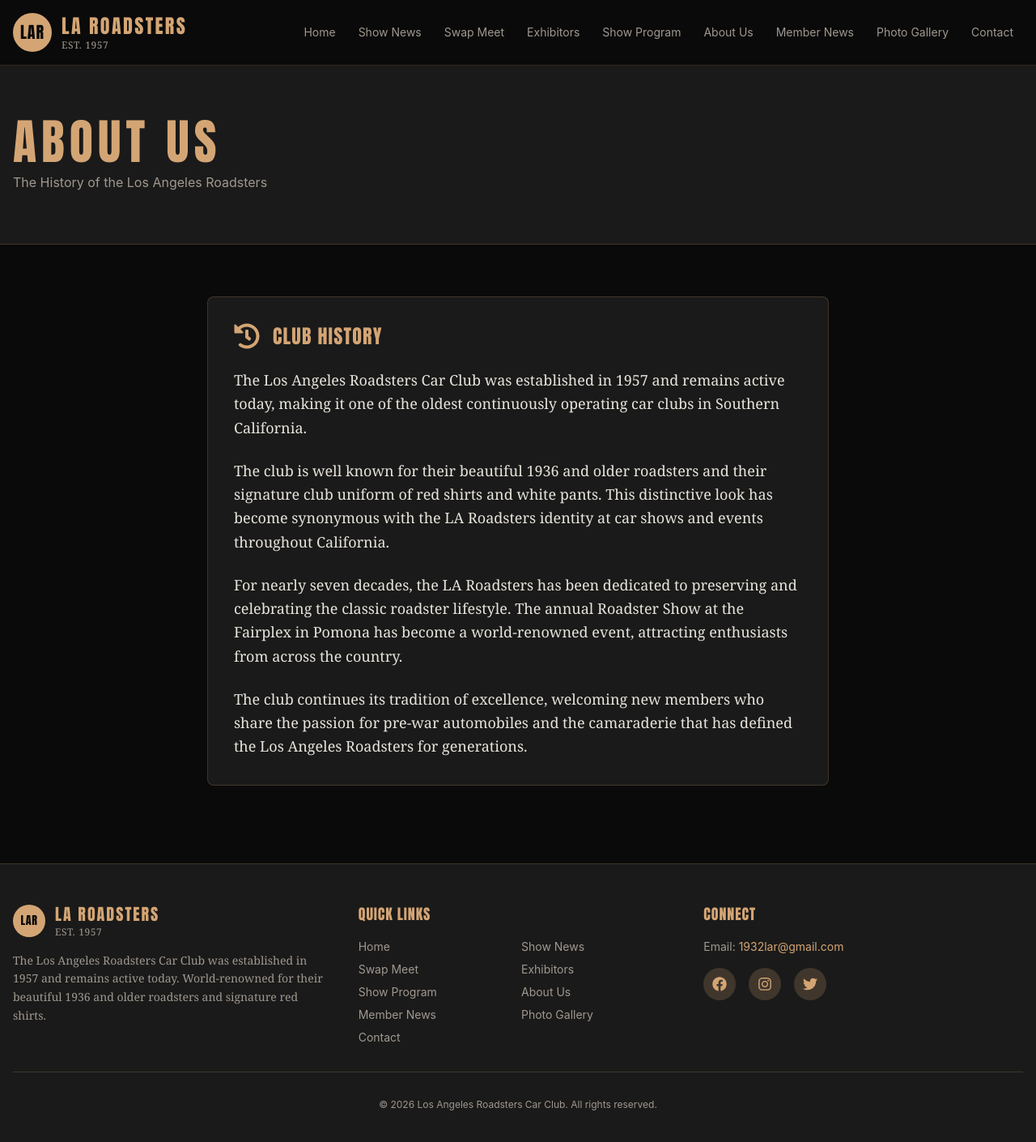
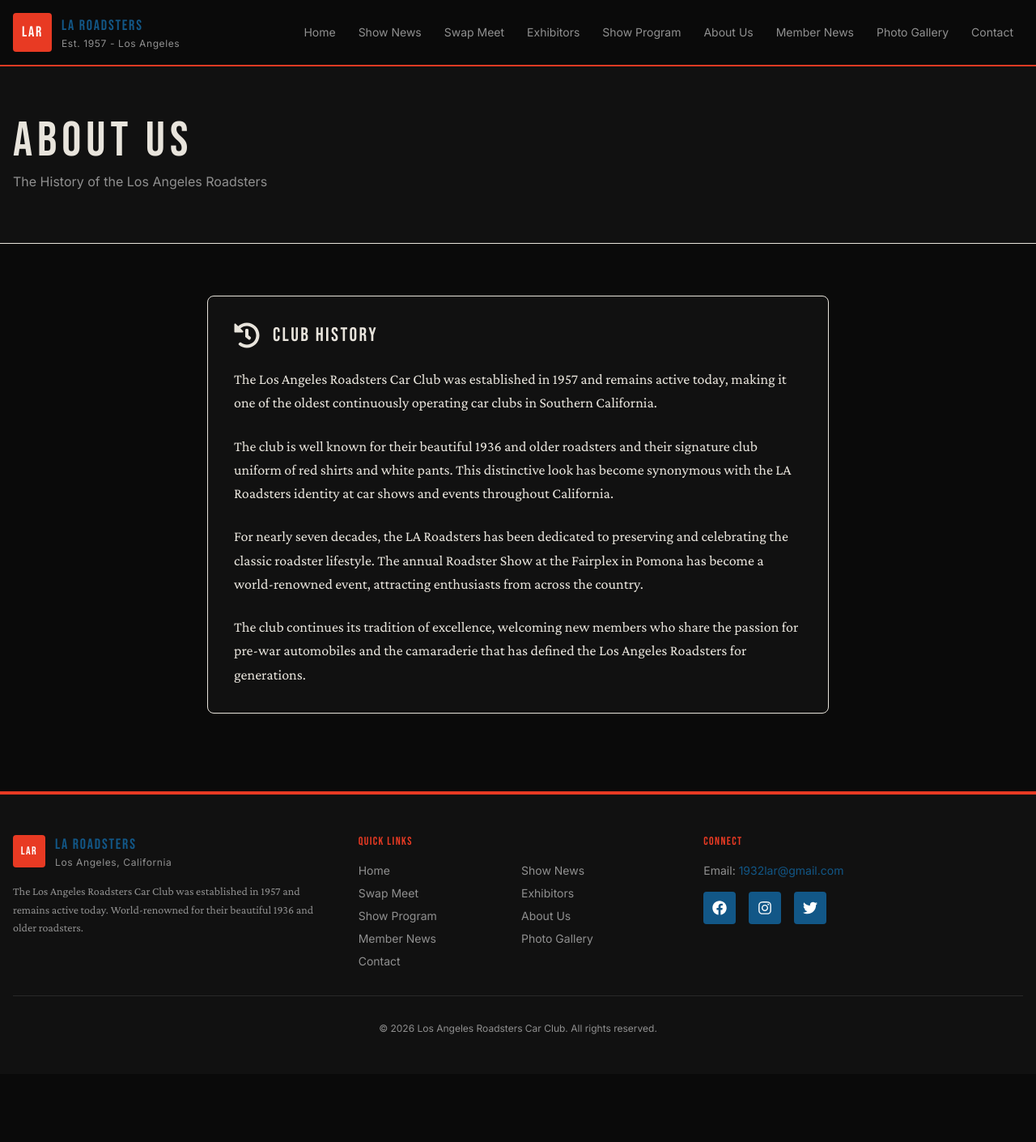
Before and after one commit to kadirgecit/laroadsters, a Next.js app: page /about-us in a window 1280 px wide. Shown: the top 1410 px of the page at 81% size. After the commit the page ends 1326 px from the top, so only its background shows below. Built offline with nearby package versions, Linux system fonts and the light colour scheme.

Commit message:
Full screen hero with customer image, red/blue color scheme

```diff
--- a/src/app/globals.css
+++ b/src/app/globals.css
@@ -2,28 +2,37 @@
 
 @theme {
   --color-primary: #0a0a0a;
-  --color-secondary: #1a1a1a;
-  --color-gold: #d4a574;
-  --color-gold-dark: #b8956a;
+  --color-secondary: #111111;
+  --color-tertiary: #1a1a1a;
+  --color-red: #e83a23;
+  --color-red-dark: #c43220;
+  --color-blue: #125787;
+  --color-blue-dark: #0e4569;
   --color-cream: #f5f0e8;
   --color-text: #e8e4dc;
-  --color-text-muted: #a09890;
+  --color-text-muted: #909090;
 }
 
 body {
   background-color: var(--color-primary);
   color: var(--color-text);
-  font-family: "Crimson Pro", Georgia, serif;
+  font-family: var(--font-crimson), Georgia, serif;
 }
 
 .font-display {
-  font-family: "Bebas Neue", Impact, sans-serif;
+  font-family: var(--font-bebas), "Oswald", Impact, sans-serif;
+  letter-spacing: 0.1em;
+  text-transform: uppercase;
 }
 
 .font-body {
-  font-family: "Crimson Pro", Georgia, serif;
+  font-family: var(--font-crimson), Georgia, serif;
 }
 
 .font-sans {
-  font-family: "Inter", system-ui, sans-serif;
+  font-family: var(--font-inter), system-ui, sans-serif;
 }
+
+.sunset-gradient {
+  background: linear-gradient(135deg, #e83a23 0%, #f59e0b 50%, #125787 100%);
+}
--- a/src/app/layout.tsx
+++ b/src/app/layout.tsx
@@ -1,7 +1,27 @@
 import type { Metadata } from "next";
+import { Bebas_Neue, Crimson_Pro, Inter } from "next/font/google";
 import "./globals.css";
 import Navigation from "@/components/Navigation";
 import Footer from "@/components/Footer";
+
+const bebasNeue = Bebas_Neue({
+  weight: "400",
+  subsets: ["latin"],
+  variable: "--font-bebas",
+  display: "swap",
+});
+
+const crimsonPro = Crimson_Pro({
+  subsets: ["latin"],
+  variable: "--font-crimson",
+  display: "swap",
+});
+
+const inter = Inter({
+  subsets: ["latin"],
+  variable: "--font-inter",
+  display: "swap",
+});
 
 export const metadata: Metadata = {
   title: "LA Roadsters Car Club | Hot Rods of Southern California",
@@ -15,7 +35,7 @@ export default function RootLayout({
 }>) {
   return (
     <html lang="en">
-      <body className="min-h-screen flex flex-col">
+      <body className={`${bebasNeue.variable} ${crimsonPro.variable} ${inter.variable} min-h-screen flex flex-col pt-20`}>
         <Navigation />
         <main className="flex-1">{children}</main>
         <Footer />
--- a/src/components/Footer.tsx
+++ b/src/components/Footer.tsx
@@ -15,35 +15,35 @@ const footerLinks = [
 
 export default function Footer() {
   return (
-    <footer className="bg-secondary border-t border-gold/20 mt-auto">
+    <footer className="bg-secondary border-t-4" style={{ borderColor: '#e83a23' }}>
       <div className="max-w-7xl mx-auto px-4 py-12">
         <div className="grid grid-cols-1 md:grid-cols-3 gap-8">
           {/* Logo & About */}
           <div>
             <div className="flex items-center gap-3 mb-4">
-              <div className="w-10 h-10 rounded-full bg-gold flex items-center justify-center">
-                <span className="font-display text-primary text-sm tracking-wider">LAR</span>
+              <div className="w-10 h-10 rounded flex items-center justify-center" style={{ backgroundColor: '#e83a23' }}>
+                <span className="font-display text-white text-sm tracking-wider">LAR</span>
               </div>
               <div>
-                <div className="font-display text-gold text-xl tracking-widest">LA ROADSTERS</div>
-                <div className="text-text-muted text-xs tracking-wider">EST. 1957</div>
+                <div className="font-display text-lg tracking-widest" style={{ color: '#125787' }}>LA ROADSTERS</div>
+                <div className="text-text-muted text-xs tracking-wider font-sans">Los Angeles, California</div>
               </div>
             </div>
             <p className="text-text-muted text-sm font-body leading-relaxed">
               The Los Angeles Roadsters Car Club was established in 1957 and remains active today.
-              World-renowned for their beautiful 1936 and older roadsters and signature red shirts.
+              World-renowned for their beautiful 1936 and older roadsters.
             </p>
           </div>
 
           {/* Quick Links */}
           <div>
-            <h3 className="font-display text-gold text-lg tracking-wider mb-4">QUICK LINKS</h3>
+            <h3 className="font-display text-sm tracking-widest mb-4" style={{ color: '#e83a23' }}>QUICK LINKS</h3>
             <nav className="grid grid-cols-2 gap-2">
               {footerLinks.map((link) => (
                 <Link
                   key={link.href}
                   href={link.href}
-                  className="text-text-muted text-sm font-sans hover:text-gold transition-colors duration-200"
+                  className="text-text-muted text-sm font-sans hover:text-white transition-colors duration-200"
                 >
                   {link.label}
                 </Link>
@@ -53,10 +53,10 @@ export default function Footer() {
 
           {/* Contact & Social */}
           <div>
-            <h3 className="font-display text-gold text-lg tracking-wider mb-4">CONNECT</h3>
+            <h3 className="font-display text-sm tracking-widest mb-4" style={{ color: '#e83a23' }}>CONNECT</h3>
             <p className="text-text-muted text-sm font-sans mb-4">
               Email:{" "}
-              <a href="mailto:1932lar@gmail.com" className="text-gold hover:underline">
+              <a href="mailto:1932lar@gmail.com" className="hover:underline" style={{ color: '#125787' }}>
                 1932lar@gmail.com
               </a>
             </p>
@@ -65,7 +65,8 @@ export default function Footer() {
                 href="https://facebook.com"
                 target="_blank"
                 rel="noopener noreferrer"
-                className="w-10 h-10 rounded-full bg-gold/20 flex items-center justify-center text-gold hover:bg-gold hover:text-primary transition-colors duration-200"
+                className="w-10 h-10 rounded flex items-center justify-center transition-colors duration-200"
+                style={{ backgroundColor: '#125787', color: 'white' }}
                 aria-label="Facebook"
               >
                 <FaFacebook size={18} />
@@ -74,7 +75,8 @@ export default function Footer() {
                 href="https://instagram.com"
                 target="_blank"
                 rel="noopener noreferrer"
-                className="w-10 h-10 rounded-full bg-gold/20 flex items-center justify-center text-gold hover:bg-gold hover:text-primary transition-colors duration-200"
+                className="w-10 h-10 rounded flex items-center justify-center transition-colors duration-200"
+                style={{ backgroundColor: '#125787', color: 'white' }}
                 aria-label="Instagram"
               >
                 <FaInstagram size={18} />
@@ -83,7 +85,8 @@ export default function Footer() {
                 href="https://twitter.com"
                 target="_blank"
                 rel="noopener noreferrer"
-                className="w-10 h-10 rounded-full bg-gold/20 flex items-center justify-center text-gold hover:bg-gold hover:text-primary transition-colors duration-200"
+                className="w-10 h-10 rounded flex items-center justify-center transition-colors duration-200"
+                style={{ backgroundColor: '#125787', color: 'white' }}
                 aria-label="Twitter"
               >
                 <FaTwitter size={18} />
@@ -92,7 +95,7 @@ export default function Footer() {
           </div>
         </div>
 
-        <div className="border-t border-gold/20 mt-8 pt-8 text-center">
+        <div className="border-t border-white/10 mt-8 pt-8 text-center">
           <p className="text-text-muted text-xs font-sans">
             &copy; {new Date().getFullYear()} Los Angeles Roadsters Car Club. All rights reserved.
           </p>
--- a/src/components/Navigation.tsx
+++ b/src/components/Navigation.tsx
@@ -2,62 +2,35 @@
 
 import { useState } from "react";
 import Link from "next/link";
-import { FaBars, FaTimes, FaChevronDown } from "react-icons/fa";
+import { FaBars, FaTimes } from "react-icons/fa";
 
 const navItems = [
-  {
-    label: "Home",
-    href: "/",
-  },
-  {
-    label: "Show News",
-    href: "/show-news",
-  },
-  {
-    label: "Swap Meet",
-    href: "/swap-meet",
-  },
-  {
-    label: "Exhibitors",
-    href: "/exhibitors",
-  },
-  {
-    label: "Show Program",
-    href: "/show-program",
-  },
-  {
-    label: "About Us",
-    href: "/about-us",
-  },
-  {
-    label: "Member News",
-    href: "/member-news",
-  },
-  {
-    label: "Photo Gallery",
-    href: "/photo-gallery",
-  },
-  {
-    label: "Contact",
-    href: "/contact",
-  },
+  { label: "Home", href: "/" },
+  { label: "Show News", href: "/show-news" },
+  { label: "Swap Meet", href: "/swap-meet" },
+  { label: "Exhibitors", href: "/exhibitors" },
+  { label: "Show Program", href: "/show-program" },
+  { label: "About Us", href: "/about-us" },
+  { label: "Member News", href: "/member-news" },
+  { label: "Photo Gallery", href: "/photo-gallery" },
+  { label: "Contact", href: "/contact" },
 ];
 
 export default function Navigation() {
   const [mobileOpen, setMobileOpen] = useState(false);
 
   return (
-    <header className="sticky top-0 z-50 bg-primary border-b border-gold/20">
+    <header className="fixed top-0 left-0 right-0 z-50 bg-primary border-b-2" style={{ borderColor: '#e83a23' }}>
       <div className="max-w-7xl mx-auto px-4">
         <div className="flex items-center justify-between h-20">
           {/* Logo */}
           <Link href="/" className="flex items-center gap-3">
-            <div className="w-12 h-12 rounded-full bg-gold flex items-center justify-center">
-              <span className="font-display text-primary text-xl tracking-wider">LAR</span>
+            <div className="w-12 h-12 rounded flex items-center justify-center" style={{ backgroundColor: '#e83a23' }}>
+              <span className="font-display text-white text-lg tracking-wider">LAR</span>
             </div>
             <div className="hidden sm:block">
-              <div className="font-display text-gold text-2xl tracking-widest">LA ROADSTERS</div>
-              <div className="text-text-muted text-xs tracking-wider">EST. 1957</div>
+              <div className="font-display text-lg tracking-widest" style={{ color: '#125787' }}>LA ROADSTERS</div>
+              <div className="text-text-muted text-xs tracking-wider font-sans">Est. 1957 - Los Angeles</div>
             </div>
           </Link>
 
@@ -67,7 +40,7 @@ export default function Navigation() {
               <Link
                 key={item.href}
                 href={item.href}
-                className="px-3 py-2 text-sm font-sans text-text-muted hover:text-gold transition-colors duration-200"
+                className="px-3 py-2 text-sm font-sans text-text-muted hover:text-white transition-colors duration-200"
               >
                 {item.label}
               </Link>
@@ -77,7 +50,8 @@ export default function Navigation() {
           {/* Mobile Toggle */}
           <button
             onClick={() => setMobileOpen(!mobileOpen)}
-            className="lg:hidden p-2 text-gold"
+            className="lg:hidden p-2"
+            style={{ color: '#e83a23' }}
             aria-label="Toggle menu"
           >
             {mobileOpen ? <FaTimes size={24} /> : <FaBars size={24} />}
@@ -87,14 +61,14 @@ export default function Navigation() {
 
       {/* Mobile Menu */}
       {mobileOpen && (
-        <div className="lg:hidden bg-secondary border-t border-gold/20">
+        <div className="lg:hidden bg-secondary border-t border-white/10">
           <nav className="max-w-7xl mx-auto px-4 py-4 flex flex-col gap-1">
             {navItems.map((item) => (
               <Link
                 key={item.href}
                 href={item.href}
                 onClick={() => setMobileOpen(false)}
-                className="px-4 py-3 text-sm font-sans text-text hover:bg-gold/10 hover:text-gold rounded transition-colors duration-200"
+                className="px-4 py-3 text-sm font-sans text-text hover:text-white rounded transition-colors duration-200"
               >
                 {item.label}
               </Link>
```
Also changed, not shown: src/app/page.tsx (+37 -52 lines), public/hero.jpg (added).
